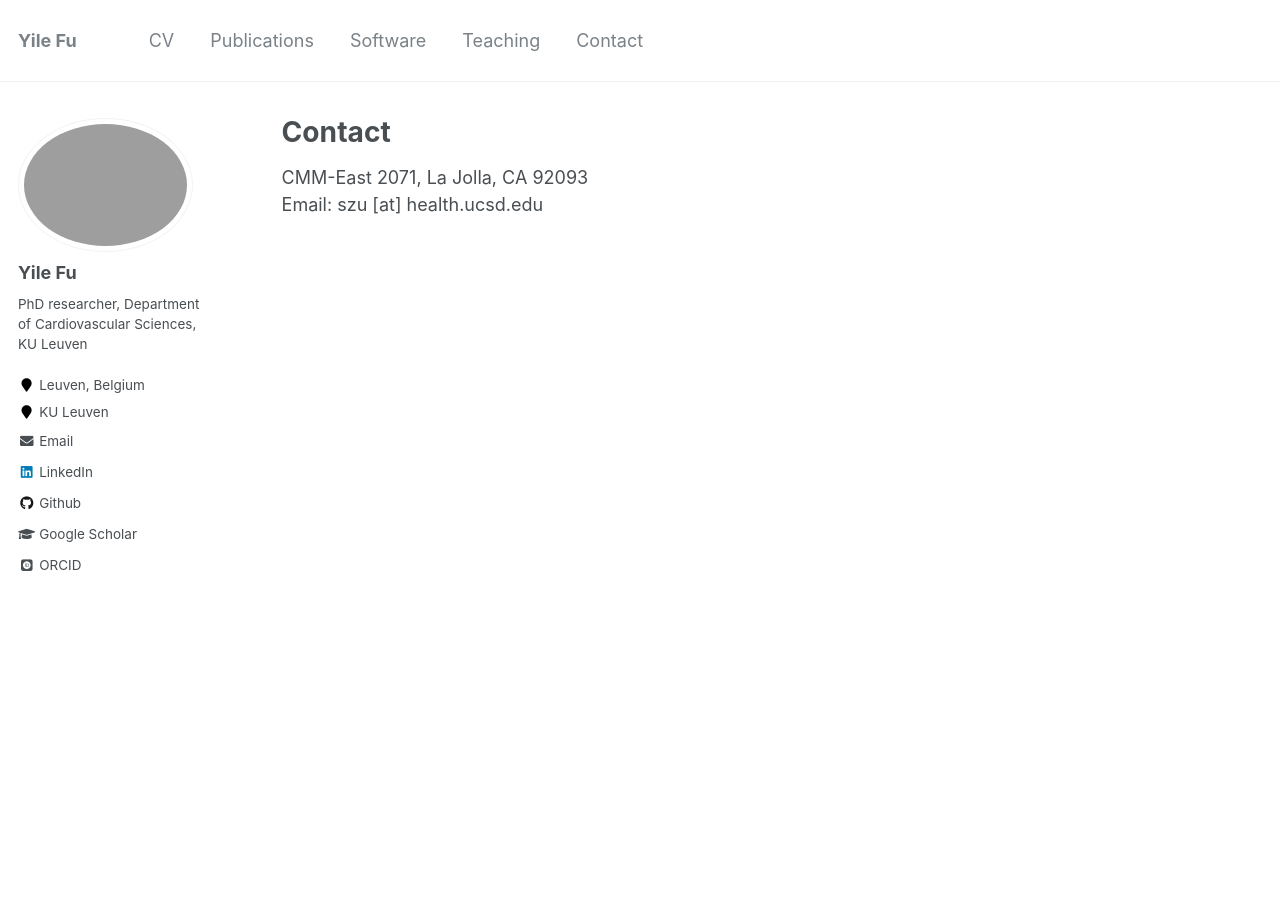
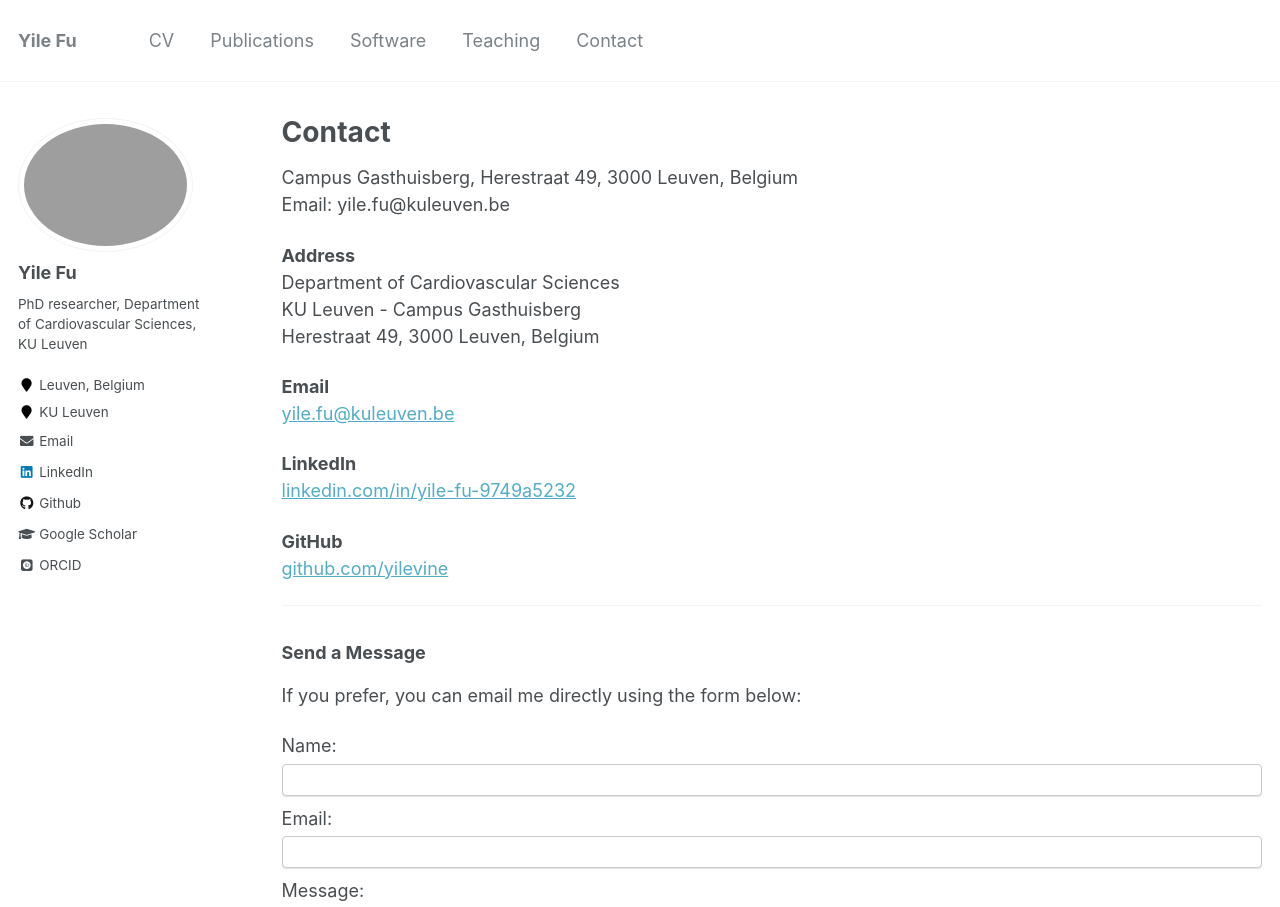
Before and after one commit to yilevine/yilefu.github.io, a Jekyll site: the page built from _pages/contact.md, in a window 1280 px wide and 1400 px high. Shown: the top 907 px of the window. Built offline with Jekyll 4.4.1, drawn with Linux system fonts in a browser that asks for light colours; some web fonts are replaced.

Commit message:
update contact

```diff
--- a/_config.yml
+++ b/_config.yml
@@ -87,7 +87,7 @@ analytics:
 # Site Author
 author:
   name             : "Yile Fu"
-  avatar           : "/images/profile.jpg"
+  avatar           : "profile.jpg"
   bio              : "PhD researcher, Department of Cardiovascular Sciences, KU Leuven"
   location         : "Leuven, Belgium"
   employer         : "KU Leuven"
--- a/_pages/contact.md
+++ b/_pages/contact.md
@@ -4,5 +4,48 @@ title: "Contact"
 permalink: /contact/
 author_profile: true
 ---
-CMM-East 2071, La Jolla, CA 92093<br>
-Email: szu [at] health.ucsd.edu
+Campus Gasthuisberg, Herestraat 49, 3000 Leuven, Belgium<br>
+Email: yile.fu@kuleuven.be
+
+**Address**
+Department of Cardiovascular Sciences
+KU Leuven - Campus Gasthuisberg
+Herestraat 49, 3000 Leuven, Belgium
+
+**Email**
+[yile.fu@kuleuven.be](mailto:yile.fu@kuleuven.be)
+
+**LinkedIn**
+[linkedin.com/in/yile-fu-9749a5232](https://www.linkedin.com/in/yile-fu-9749a5232/)
+
+**GitHub**
+[github.com/yilevine](https://github.com/yilevine)
+
+---
+
+### Send a Message
+
+If you prefer, you can email me directly using the form below:
+
+<form action="mailto:yile.fu@kuleuven.be" method="post" enctype="text/plain">
+  <label for="name">Name:</label><br>
+  <input type="text" name="name" id="name"><br><br>
+  <label for="email">Email:</label><br>
+  <input type="email" name="email" id="email"><br><br>
+  <label for="message">Message:</label><br>
+  <textarea name="message" id="message" rows="5" cols="40"></textarea><br><br>
+  <input type="submit" value="Send">
+</form>
+
+---
+
+### Location
+
+<iframe
+  src="https://www.google.com/maps/embed?pb=!1m18!1m12!1m3!1d2518.172536010137!2d4.672953615745899!3d50.86037097953447!2m3!1f0!2f0!3f0!3m2!1i1024!2i768!4f13.1!3m3!1m2!1s0x47c161f0f44597fd%3A0xd8578b53de291097!2sCampus%20Gasthuisberg%20-%20KU%20Leuven!5e0!3m2!1sen!2sbe!4v1622623794160!5m2!1sen!2sbe"
+  width="100%"
+  height="400"
+  style="border:0;"
+  allowfullscreen=""
+  loading="lazy">
+</iframe>
```
Also changed, not shown: _pages/about.md (+7 -3 lines).
